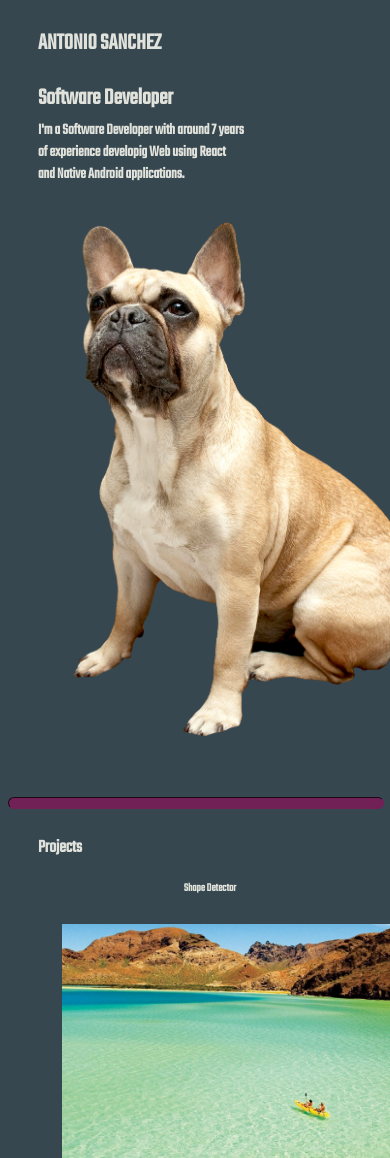
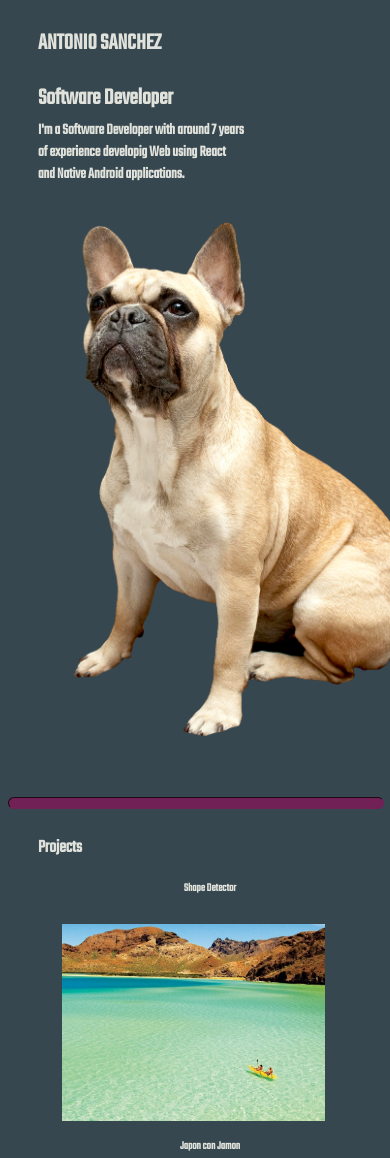
Before and after one commit to elchuko/SASSFSJS06, a plain HTML site: page index.html in a window 390 px wide. Shown: the top 1158 px of the page. Drawn offline with Linux system fonts and the light colour scheme.

Commit message:
Modified Grid images size when responsive

```diff
--- a/assets/css/_grid.scss
+++ b/assets/css/_grid.scss
@@ -28,5 +28,8 @@
     .column {
       flex: 100%;
       max-width: 100%;
+      img{
+        width: 50%;
+      }
     }
   }
--- a/assets/css/main.scss
+++ b/assets/css/main.scss
@@ -89,6 +89,7 @@ h4{
 
     img{
         padding: 5%;
+        width: 80%;
     }
 }
 
```
Also changed, not shown: assets/css/main.css, 1 other file.
